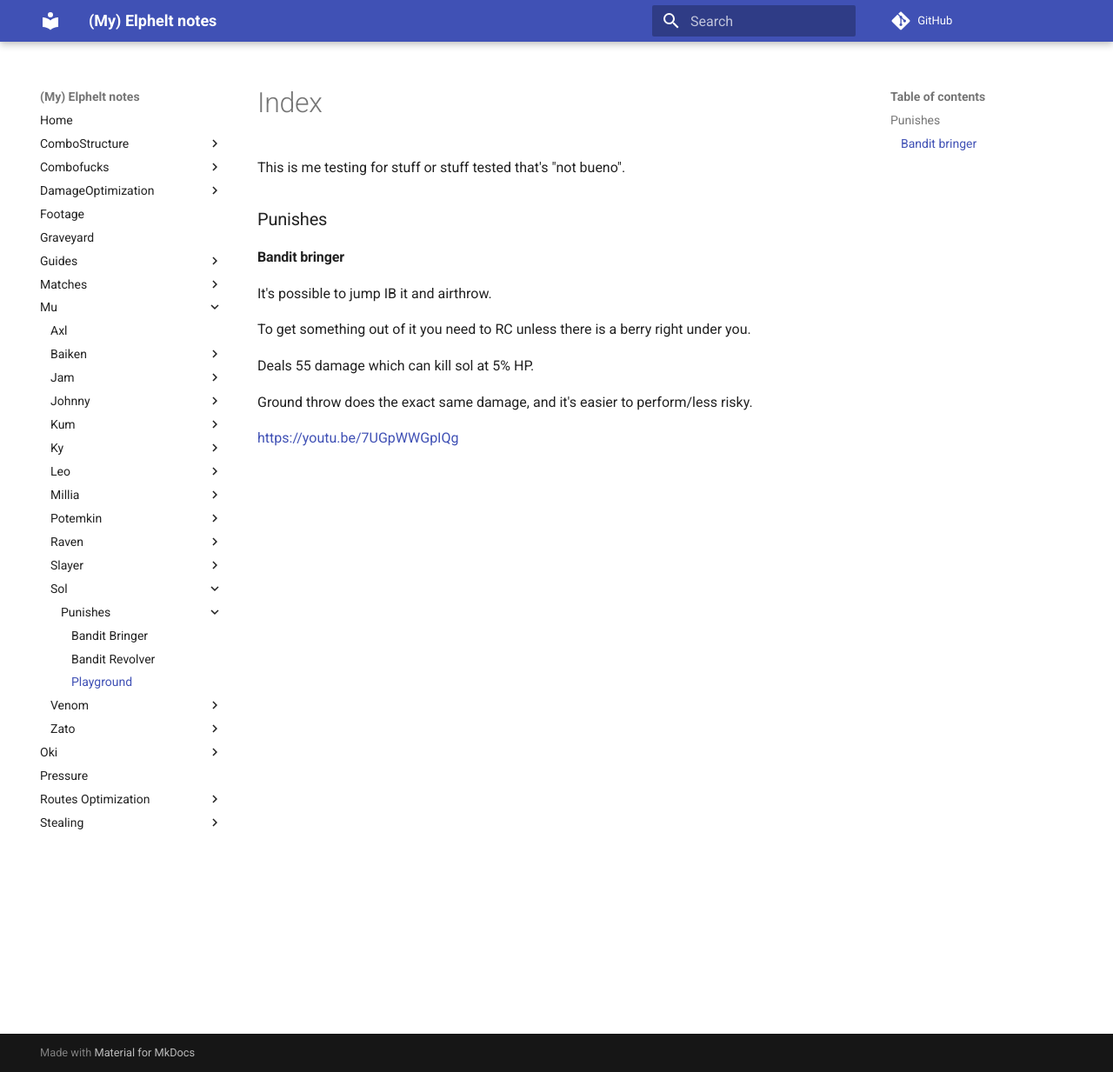
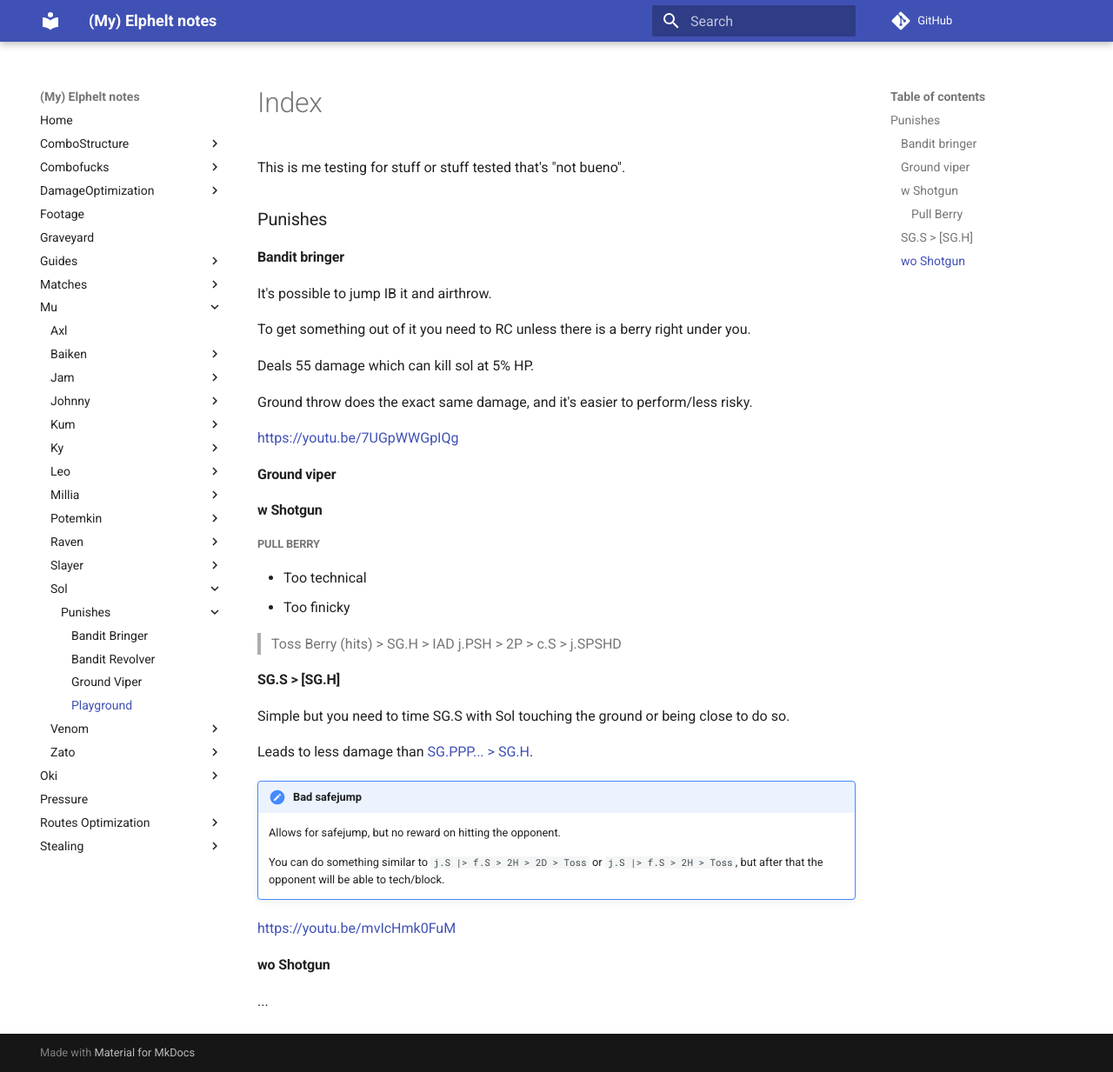
Before and after one commit to OriolFilter/Elphelt, an MkDocs documentation site: the page built from docs/Mu/Sol/Punishes/Playground/README.md, in a window 1280 px wide and 1233 px high. Shown: the whole window at 87% size. Built offline with MkDocs 1.6.1 and Material for MkDocs 9.7.7, drawn with Linux system fonts in a browser that asks for light colours; comment, search, counter and statistics services are not loaded.

Commit message:
Punishes/Sol/Ground_Viper

```diff
--- a/docs/Mu/Sol/Punishes/Playground/README.md
+++ b/docs/Mu/Sol/Punishes/Playground/README.md
@@ -14,3 +14,33 @@ Deals 55 damage which can kill sol at 5% HP.
 Ground throw does the exact same damage, and it's easier to perform/less risky.
 
 https://youtu.be/7UGpWWGpIQg
+
+
+### Ground viper
+
+### w Shotgun
+
+#### Pull Berry
+
+- Too technical
+- Too finicky
+
+> Toss Berry (hits) > SG.H > IAD j.PSH > 2P > c.S > j.SPSHD
+
+### SG.S > [SG.H]
+
+Simple but you need to time SG.S with Sol touching the ground or being close to do so.
+
+Leads to less damage than [SG.PPP... > SG.H](../Ground_Viper.md#sgppp--sgh).
+
+!!! Error "Bad safejump"
+
+    Allows for safejump, but no reward on hitting the opponent.
+
+    You can do something similar to `j.S |> f.S > 2H > 2D > Toss` or `j.S |> f.S > 2H > Toss`, but after that the opponent will be able to tech/block.
+
+https://youtu.be/mvIcHmk0FuM
+
+### wo Shotgun
+
+...
```
Also changed, not shown: docs/Mu/Sol/Punishes/Ground_Viper.md (added, +110 -0 lines), docs/Mu/Sol/Punishes/src/ground_viper.png (added), docs/Mu/Sol/Punishes/src/ground_viper_2.png (added).
